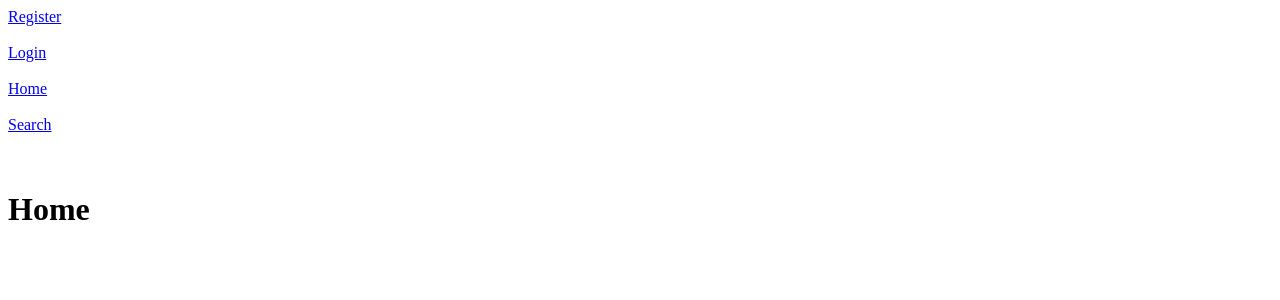
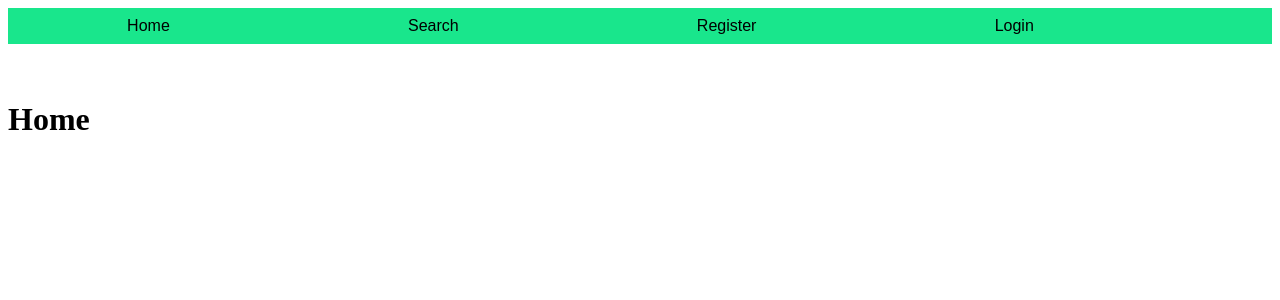
Before and after one commit to Build-Week-Spotify-Song-Suggester-2/front-end, a React (Create React App) app: page / in a window 1280 px wide. Shown: the top 300 px of the page. Built offline with nearby package versions, Linux system fonts and the light colour scheme.

Commit message:
added some styling to navigation

```diff
--- a/src/component/Navigation.js
+++ b/src/component/Navigation.js
@@ -1,21 +1,23 @@
 import React from 'react';
 import { Link } from "react-router-dom"
-
+import './styles.navigation.scss'
 
 
 function Navigation() {
     return (
-      <div>
+      <div className='navigation'>
+      <Link to={"/"}>Home</Link>
+          <br></br>
+          <br></br>
+      <Link to={"/search"}>Search</Link>
+          <br></br>
+          <br></br>
       <Link to={"/register"}>Register</Link>
           <br></br>
           <br></br>
       <Link to={"/login"}>Login</Link>
           <br></br>
           <br></br>
-        <Link to={"/"}>Home</Link>
-            <br></br>
-            <br></br>
-        <Link to={"/search"}>Search</Link>
       </div>
     );
   }
--- /dev/null
+++ b/src/component/styles.navigation.scss
@@ -0,0 +1,13 @@
+.navigation {
+    display: flex;
+    justify-content: space-evenly;
+    align-items: center;
+    background-color: #19E68C;
+    font-family: Arial, Helvetica, sans-serif;
+
+    a:link, a:visited {
+        text-decoration: none;
+        color: black;
+        cursor: pointer;
+    }
+}
```
Lines whose indentation alone changed are shown as unchanged.
